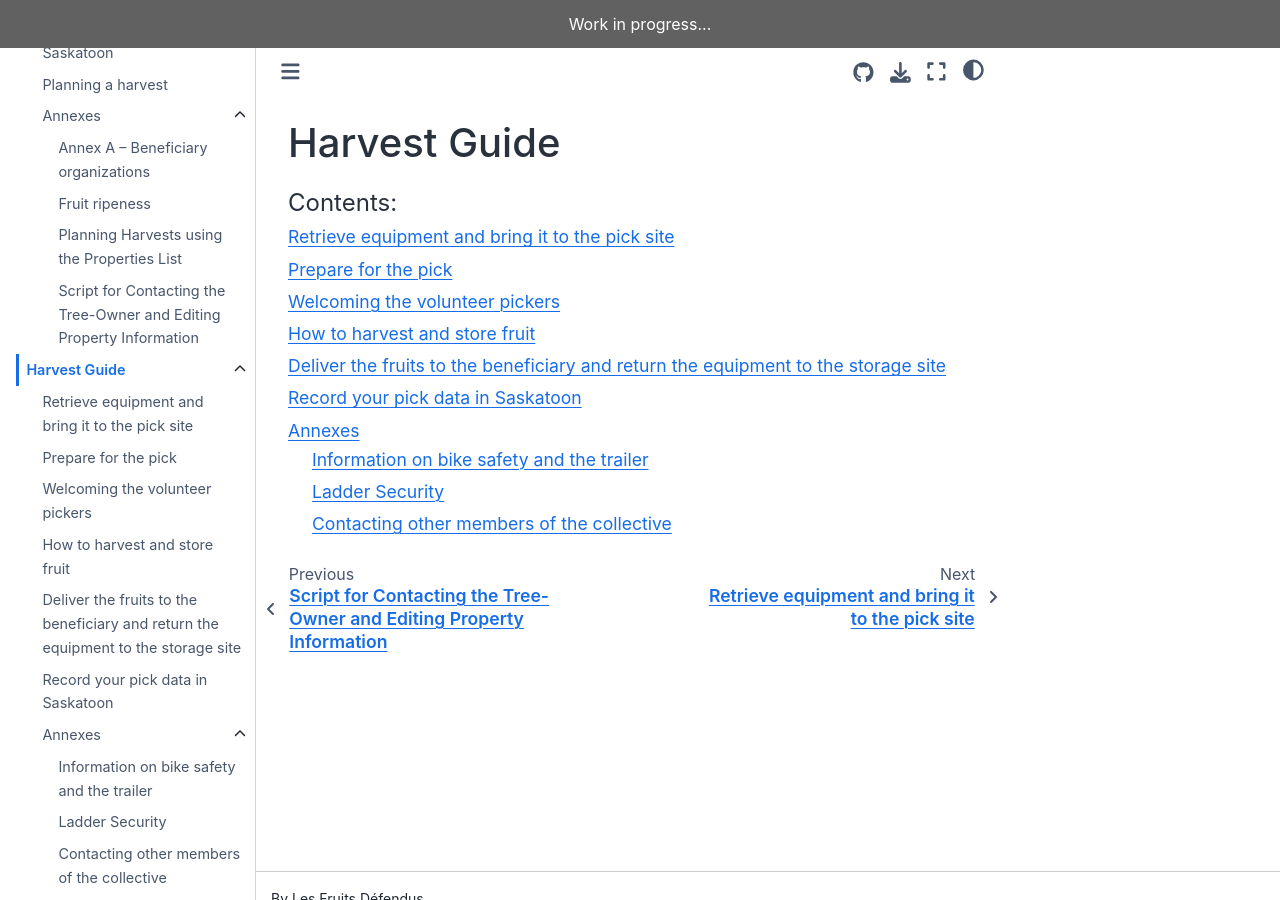
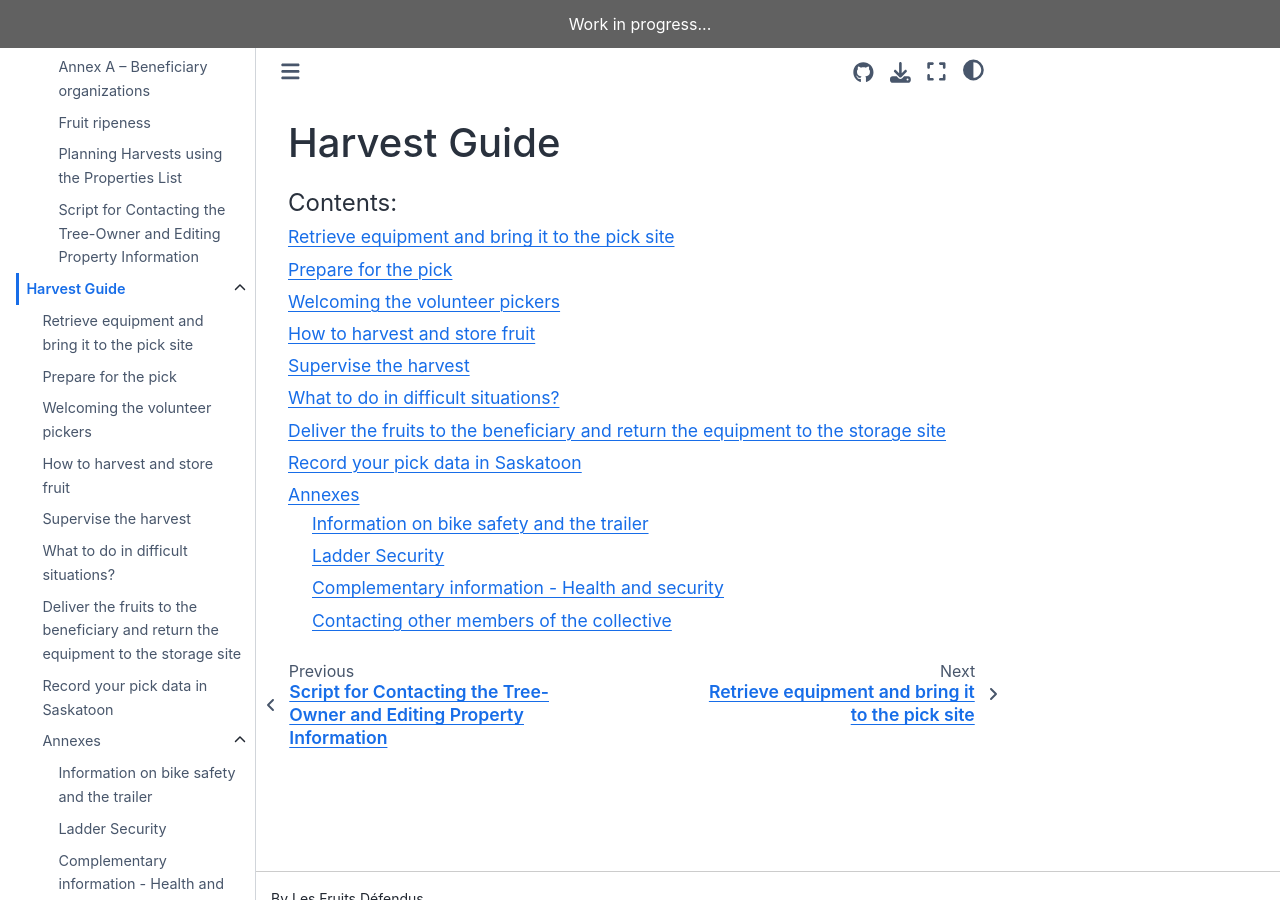
Before and after one commit to LesFruitsDefendus/guides, a Sphinx documentation site: the page built from docs/source/harvest-guide/index.rst, in a window 1280 px wide and 900 px high. Built offline with Sphinx 7.4.7 and the Sphinx Book theme 1.1.4, drawn with Linux system fonts in a browser that asks for light colours; pages that are not in the unit, such as notebooks, are missing from menus.

Commit message:
Fix some placeholders

```diff
--- a/docs/source/harvest-guide/index.rst
+++ b/docs/source/harvest-guide/index.rst
@@ -9,6 +9,8 @@ Harvest Guide
    prepare-for-the-pick
    welcome-volunteer-pickers
    how-to-harvest
+   supervise-harvest
+   difficult-situations
    complete-the-pick
    record-data-in-saskatoon
    annexes/index
```
Also changed, not shown: docs/source/harvest-guide/annexes/3-complementary-infos.md (renamed from docs/source/harvest-guide/annexes/3-complemtary-infos.md), docs/source/harvest-guide/difficult-situations.md (renamed from docs/source/harvest-guide/diffcult-situations.md).
